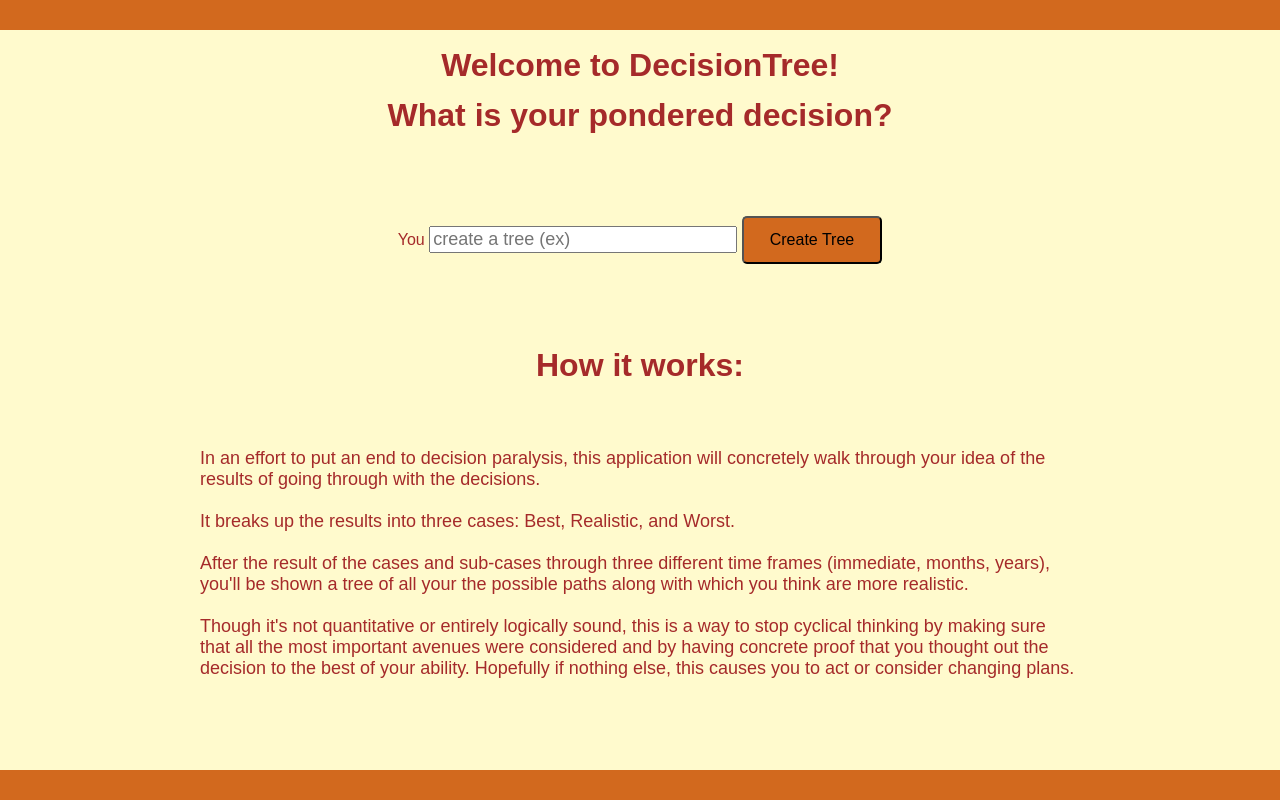
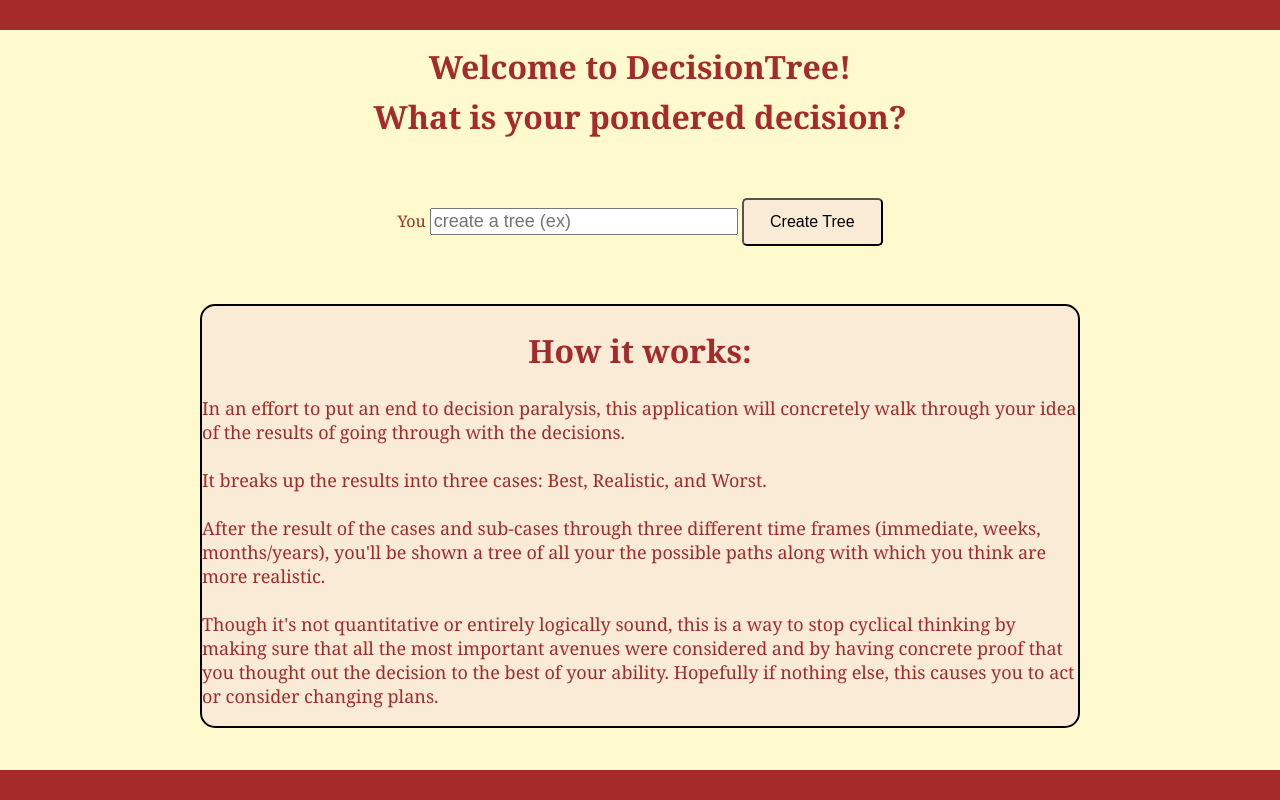
Before and after one commit to CarlGross/DecisionTreeApp, a Flask app: page / in a window 1280 px wide. Run offline with Flask 3, Linux system fonts and the light colour scheme.

Commit message:
big style improvement

```diff
--- a/app.py
+++ b/app.py
@@ -60,6 +60,7 @@ def questions():
             if best_input != '':
                 queue += [best.id]
 
+
         if realistic_input != '':
             queue += [realistic.id]
 
--- a/static/css/main.css
+++ b/static/css/main.css
@@ -1,14 +1,20 @@
 html {
-    font-family: sans-serif;
+    /* font-family: sans-serif; */
+    font-family: Georgia;
 }
 .page {
   min-height: 100vh;
   display: flex;
   flex-direction: column;
 }
+.box {
+  background-color:antiquewhite;
+  border: 2px solid black;
+  border-radius: 15px;
+}
 .top-stripe{
   height: 30px;
-  background-color: chocolate;
+  background-color:brown;
   position: absolute;
   width: 100%;
   left: 0;
@@ -16,7 +22,7 @@ html {
 }
 .bottom-stripe{
   height: 30px;
-  background-color: chocolate;
+  background-color: brown;
   position: relative;
   width: calc(100% + 400px);
   bottom: 0vh;
@@ -35,7 +41,7 @@ body {
 h1 {
     text-align: center;
     line-height: 50px;
-    margin: 40px;
+    margin: 20px;
 }
 p {
   font-size: large;
@@ -49,7 +55,7 @@ input[type="submit"], button{
     font-size: 1rem;
     padding: 0.8em 1.63em;
     border-radius: 5px;
-    background-color:chocolate;
+    background-color:antiquewhite;
 }
 input[type="submit"]:hover, button:hover {
     background-color: brown;
--- a/templates/index.html
+++ b/templates/index.html
@@ -5,6 +5,7 @@
 {% endblock %}
 
 {% block body %}
+    <br>
     <h1>
         Welcome to DecisionTree!
         <br>
@@ -13,11 +14,13 @@
     <p>
     <div style="text-align: center;">
     <form action="/" method="POST">
-        You <input type="text" name="root" id="root" placeholder="create a tree (ex)">
+        You <input type="text" name="root" id="root" placeholder="create a tree (ex)" required>
         <input type="submit" value="Create Tree">
     </form>
     </div>
     </p>
+    <br>
+    <div class="box">
     <h1>How it works:</h1>
     <p>
         In an effort to put an end to decision paralysis, this application will concretely walk through your idea of the
@@ -25,11 +28,12 @@
         <br> <br>
         It breaks up the results into three cases: Best, Realistic, and Worst.
         <br> <br>
-        After the result of the cases and sub-cases through three different time frames (immediate, months, years), you'll be shown a tree
+        After the result of the cases and sub-cases through three different time frames (immediate, weeks, months/years), you'll be shown a tree
         of all your the possible paths along with which you think are more realistic.
         <br> <br>
         Though it's not quantitative or entirely logically sound, this is a way to stop cyclical thinking by making sure that
         all the most important avenues were considered and by having concrete proof that you thought out the decision to the best of
         your ability. Hopefully if nothing else, this causes you to act or consider changing plans.
     </p>
+    </div>
 {% endblock %}
```
Also changed, not shown: templates/questions.html (+14 -4 lines), templates/tree.html (+13 -10 lines).
